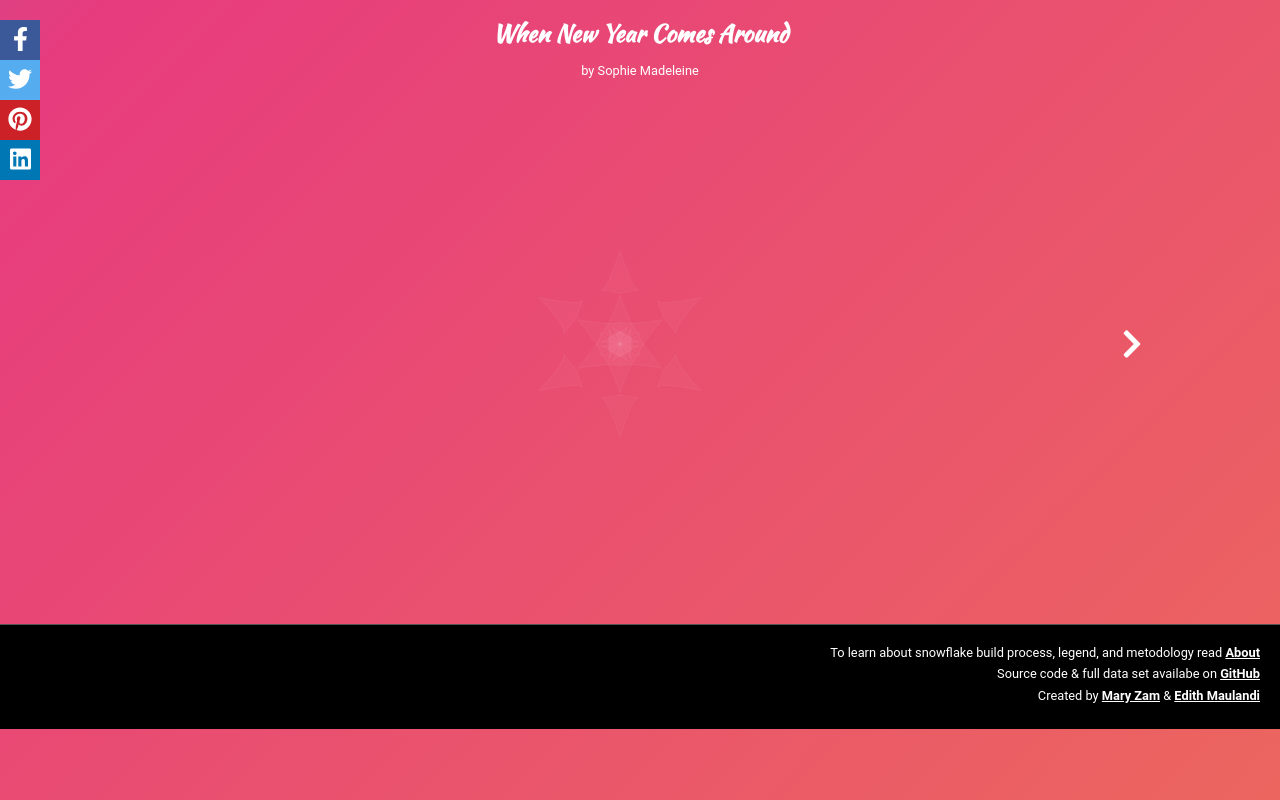
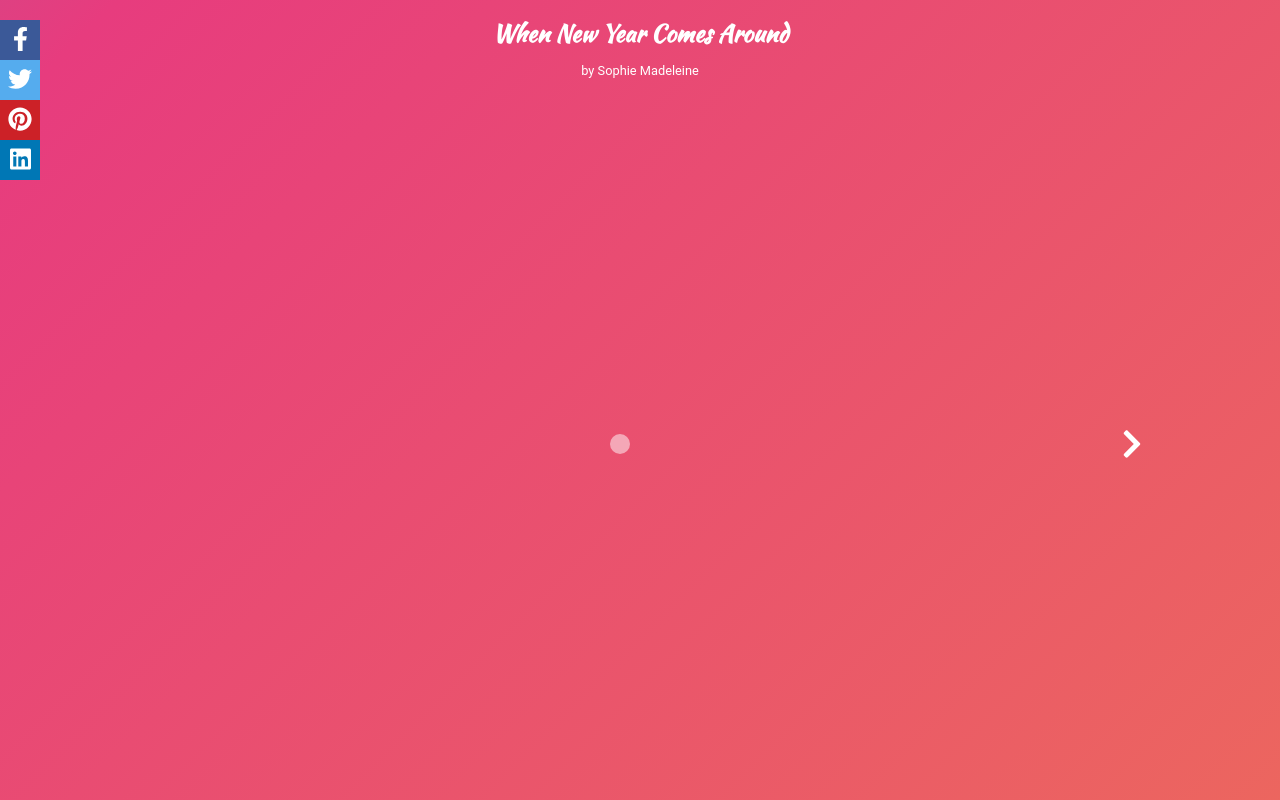
Before and after one commit to maryzam/snowflake-songs, a React (Create React App) app in the folder snowflake-songs-app/: page /#/song/0 in a window 1280 px wide. Built offline with nearby package versions, Linux system fonts and the light colour scheme.

Commit message:
Add preloader

```diff
--- a/snowflake-songs-app/src/App.js
+++ b/snowflake-songs-app/src/App.js
@@ -12,6 +12,7 @@ import './style/header.css';
 import './style/footer.css';
 import './style/single-song.css';
 import './style/about.css';
+import './style/preloader.css';
 
 const App = () => (
     <Switch>
--- a/snowflake-songs-app/src/components/Song.js
+++ b/snowflake-songs-app/src/components/Song.js
@@ -13,10 +13,35 @@ const scaleValence = d3.scaleLinear().domain([0, 1]).range([0, 100]);
 
 const videoOptions = { playerVars: { autoplay: 1 } };
 
-const Song = ({ match }) => {
+class Song extends React.PureComponent  {
 
-  const id = parseInt(match.params.id, 10);
-  const song = Provider.getSong(id);
+  state = {
+    songId: "",
+    isSongReady: false
+  }
+
+  static getDerivedStateFromProps(props, state) {
+    const { params } = props.match;
+    const songId = parseInt(params.id, 10);
+    if (songId !== state.songId) {
+      return {
+        songId: songId,
+        isSongReady: false
+      }
+    }
+    return null;
+  }
+
+  onSongReady = ({ target }) => {
+     target.playVideo();
+     this.setState({ isSongReady: true });
+  }
+
+  render() {
+
+    const { isSongReady, songId } = this.state;
+
+    const song = Provider.getSong(songId);
     const lastSong = Provider.getSongsCount() - 1;
     const backgroundPosition = Math.floor(scaleValence(song.valence));
 
@@ -28,30 +53,38 @@ const Song = ({ match }) => {
           <main>
 
             <div className="content">
-          { (id === 0) ? null : <NavigationButton type={ BUTTON_TYPES.PREV } songId={ id } /> }
+              { (songId === 0) ? null : <NavigationButton type={ BUTTON_TYPES.PREV } songId={ songId } /> }
               <div className="grow">
+                {
+                  isSongReady
+                  ? (
                     <Snowflake
                         key={ song.id }
                         song={ song }
                         size={ 500 }
                         maximize={ true }
                         animated={ true } />
+                  ) : (
+                    <div className="preloader"></div>
+                  )
+                }
               </div>
-          { (id === lastSong) ? null : <NavigationButton type={ BUTTON_TYPES.NEXT } songId={ id } /> }
+              { (songId === lastSong) ? null : <NavigationButton type={ BUTTON_TYPES.NEXT } songId={ songId } /> }
             </div>
 
             <YouTube
               key={ song.youtubeId }
               className="background-player"
               videoId={ song.youtubeId }
-          onReady={ (e) => { e.target.playVideo() } }
+              onReady={ this.onSongReady }
+              onStateChange={ this.onPlayerStateChanged }
             />
 
           </main>
           <Footer createdByBlock={ true } />
         </article>
     );
-
+  }
 }
 
 export default Song;
--- /dev/null
+++ b/snowflake-songs-app/src/style/preloader.css
@@ -0,0 +1,29 @@
+.preloader {
+  width: 40px;
+  height: 40px;
+  margin: 100px auto;
+  background-color: #fff;
+
+  border-radius: 100%;
+  -webkit-animation: circle-scaleout 2s infinite ease-in-out;
+  animation: circle-scaleout 2s infinite ease-in-out;
+}
+
+@-webkit-keyframes circle-scaleout {
+  0% { -webkit-transform: scale(0) }
+  100% {
+    -webkit-transform: scale(1.0);
+    opacity: 0;
+  }
+}
+
+@keyframes circle-scaleout {
+  0% {
+    -webkit-transform: scale(0);
+    transform: scale(0);
+  } 100% {
+    -webkit-transform: scale(1.0);
+    transform: scale(1.0);
+    opacity: 0;
+  }
+}
--- a/snowflake-songs-app/src/style/single-song.css
+++ b/snowflake-songs-app/src/style/single-song.css
@@ -14,6 +14,8 @@
 .single-song .content {
 	display: flex;
 	flex-direction: row;
+	min-height: calc(100vh - 100px);
+	align-items: center;
 }
 
 .single-song .navigation-button {
```
Lines whose indentation alone changed are shown as unchanged.
